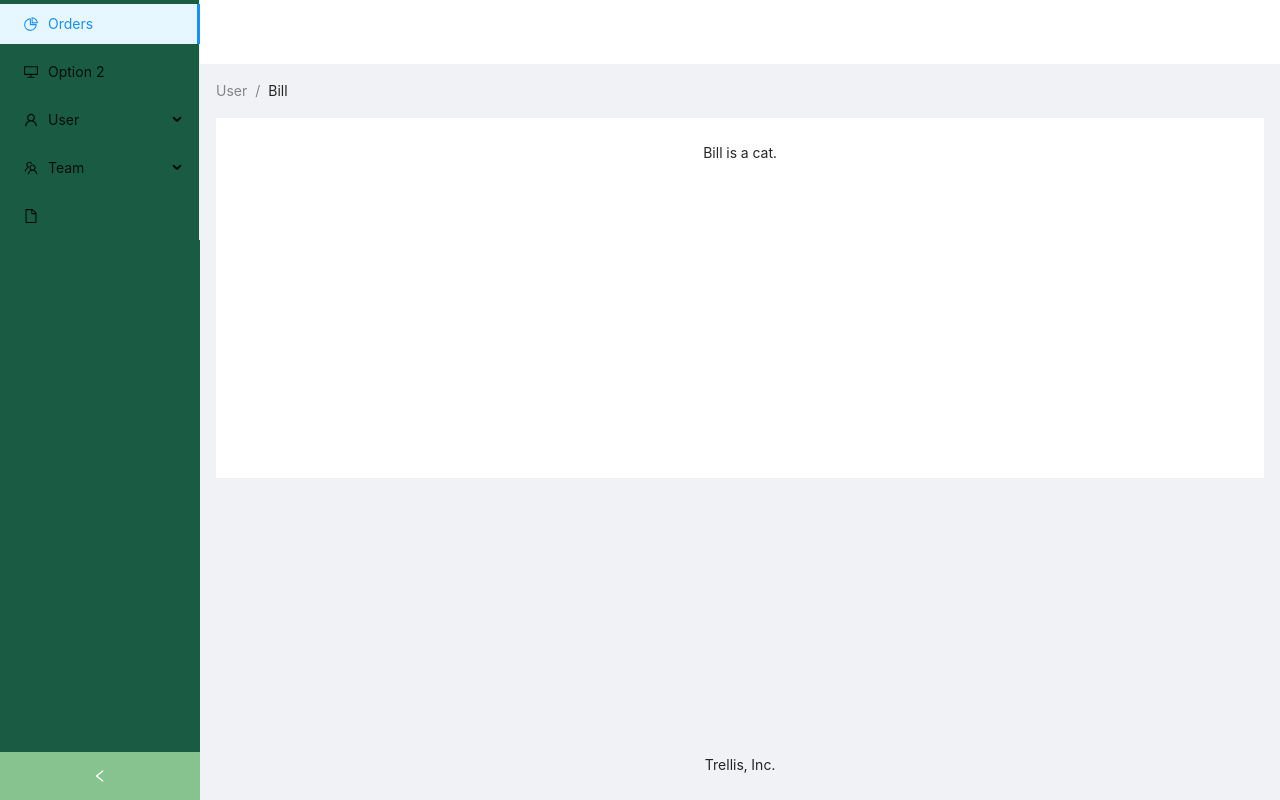
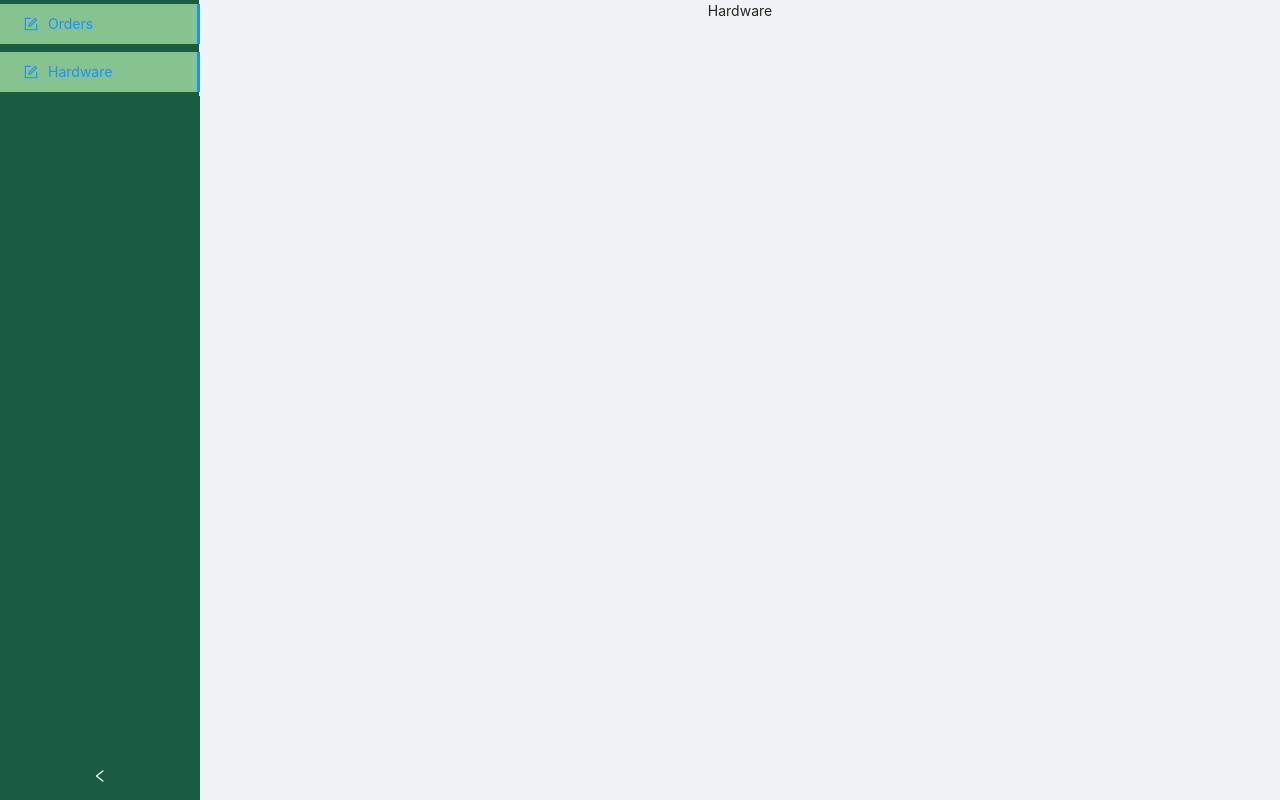
Before and after one commit to brdlysmth/marathon-admin, a React (Create React App) app: page /hardware in a window 1280 px wide. Built offline with nearby package versions, Linux system fonts and the light colour scheme.

Commit message:
connecting pages

```diff
--- a/package.json
+++ b/package.json
@@ -3,6 +3,7 @@
   "version": "0.1.0",
   "private": true,
   "dependencies": {
+    "@reach/router": "^1.3.4",
     "@testing-library/jest-dom": "^4.2.4",
     "@testing-library/react": "^9.3.2",
     "@testing-library/user-event": "^7.1.2",
@@ -36,5 +37,8 @@
       "last 1 firefox version",
       "last 1 safari version"
     ]
+  },
+  "devDependencies": {
+    "@types/reach__router": "^1.3.5"
   }
 }
--- a/src/App.css
+++ b/src/App.css
@@ -50,5 +50,5 @@
 }
 
 .ant-layout-sider-trigger {
-  background: #87c38f;
+  background: #195c43;
 }
--- a/src/App.tsx
+++ b/src/App.tsx
@@ -1,12 +1,44 @@
 import React from "react";
-import { Button } from "antd";
 import "./App.css";
-import SiderDemo from "./SiderDemo";
+import { Layout, Menu, Breadcrumb } from "antd";
+import Overlay from "./components/Overlay";
+import { Router, RouteComponentProps } from "@reach/router";
+import Orders from "./components/Orders";
+import Hardware from "./components/Hardware";
+import { colors } from "./theme";
+const { Header, Content, Footer, Sider } = Layout;
 
-const App: React.FC = () => (
-  <div className="App">
-    <SiderDemo />
-  </div>
-);
+interface RouteProps {
+  path: string;
+  Component: React.ComponentType<RouteComponentProps<{}>>;
+  forceLogout?: boolean;
+}
+
+const App: React.FC = () => {
+  const routes: RouteProps[] = [
+    {
+      path: "/orders",
+      Component: Orders,
+    },
+    {
+      path: "/hardware",
+      Component: Hardware,
+    },
+  ];
+
+  return (
+    <div className="App">
+      <Overlay>
+        <Content>
+          <Router>
+            {routes.map(({ Component, path }) => (
+              <Component path={path} key={path} />
+            ))}
+          </Router>
+        </Content>
+      </Overlay>
+    </div>
+  );
+};
 
 export default App;
--- /dev/null
+++ b/src/components/Hardware.tsx
@@ -0,0 +1,9 @@
+import React from "react";
+import { Layout, Menu, Breadcrumb } from "antd";
+const { Header, Content, Footer, Sider } = Layout;
+
+const Hardware: React.FC = () => {
+  return <Content> Hardware </Content>;
+};
+
+export default Hardware;
--- /dev/null
+++ b/src/components/Orders.tsx
@@ -0,0 +1,9 @@
+import React from "react";
+import { Layout, Menu, Breadcrumb } from "antd";
+const { Header, Content, Footer, Sider } = Layout;
+
+const Orders: React.FC = () => {
+  return <Content> Orders </Content>;
+};
+
+export default Orders;
--- /dev/null
+++ b/src/components/Overlay.tsx
@@ -0,0 +1,70 @@
+import React from "react";
+import { Link } from "@reach/router";
+import { Layout, Menu, Breadcrumb } from "antd";
+import {
+  DesktopOutlined,
+  FormOutlined,
+  FileOutlined,
+  TeamOutlined,
+  UserOutlined,
+} from "@ant-design/icons";
+import { colors } from "../theme";
+
+const { Header, Content, Footer, Sider } = Layout;
+const { SubMenu } = Menu;
+
+class Overlay extends React.Component {
+  state = {
+    collapsed: false,
+  };
+
+  onCollapse = (collapsed: any) => {
+    console.log(collapsed);
+    this.setState({ collapsed });
+  };
+
+  render() {
+    return (
+      <Layout style={{ minHeight: "100vh" }}>
+        <Sider
+          collapsible
+          collapsed={this.state.collapsed}
+          onCollapse={this.onCollapse}
+          style={{
+            backgroundColor: colors.primaryDark,
+          }}
+        >
+          <div className="logo" />
+          <Menu
+            style={{ backgroundColor: colors.primaryDark }}
+            defaultSelectedKeys={["1"]}
+            mode="inline"
+          >
+            <Menu.Item
+              key="1"
+              icon={<FormOutlined />}
+              style={{
+                background: colors.primaryLight,
+              }}
+            >
+              <Link to="/orders"> Orders </Link>
+            </Menu.Item>
+            <Menu.Item
+              key="1"
+              icon={<FormOutlined />}
+              style={{
+                background: colors.primaryLight,
+              }}
+            >
+              <Link to="/hardware"> Hardware </Link>
+            </Menu.Item>
+          </Menu>
+        </Sider>
+
+        <Content>{this.props.children}</Content>
+      </Layout>
+    );
+  }
+}
+
+export default Overlay;
```
Also changed, not shown: 1 other file (tests, documents, lock files or other folders).
